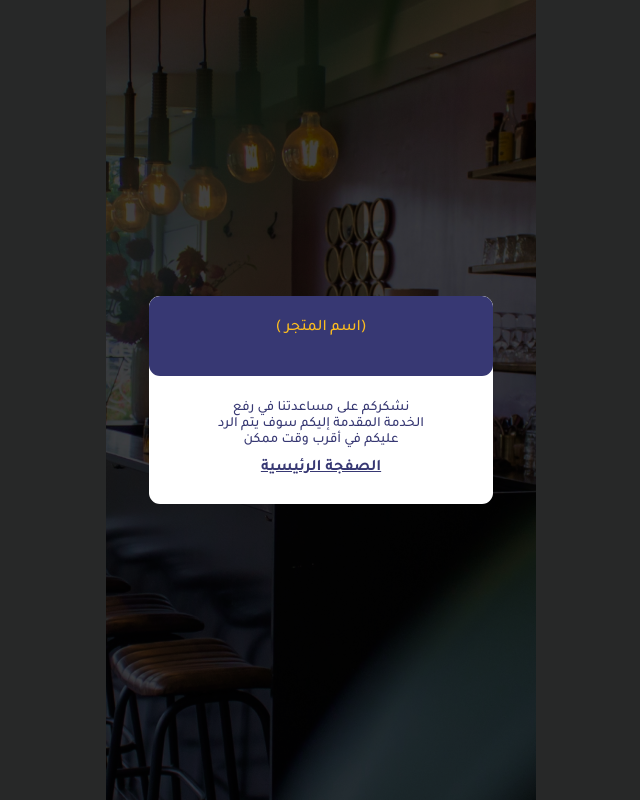
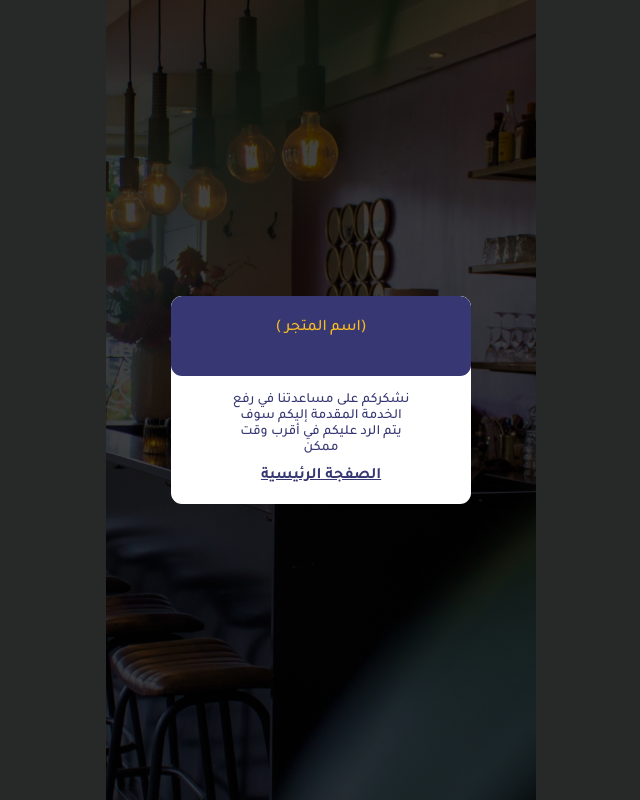
Before and after one commit to Yasser-Tarek-1/coffe_project, a React (Vite) app: page /contactus/done in a window 1280 px wide. Shown: the whole page, without its empty margins (319-959 px from the left). Built offline with nearby package versions, Linux system fonts and the light colour scheme.

Commit message:
Update Modal.jsx

```diff
--- a/src/components/modal/Modal.jsx
+++ b/src/components/modal/Modal.jsx
@@ -10,7 +10,7 @@ const Modal = ({ isOpen, closeModalHandler, children, height }) => {
         }`}
       ></div>
       <div
-        className={`absolute z-50 bg-white w-[80%]  left-[50%] rounded-[11px] overflow-hidden top-[50%] translate-y-[-50%] translate-x-[-50%] transition-all ${
+        className={`fixed max-w-[300px] z-50 bg-white w-[75%]  left-[50%] rounded-[11px] overflow-hidden top-[50%] translate-y-[-50%] translate-x-[-50%] transition-all ${
           isOpen ? "opacity-100 visible" : "opacity-0 invisible"
         }
         ${height && height}
```
